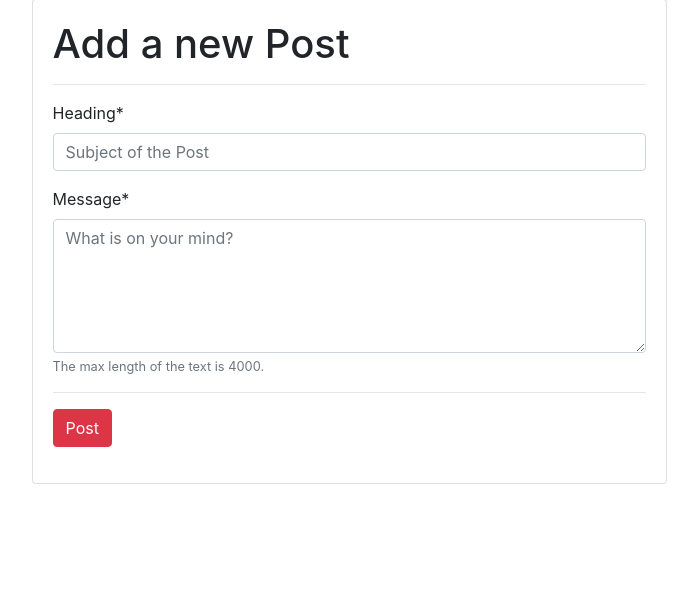
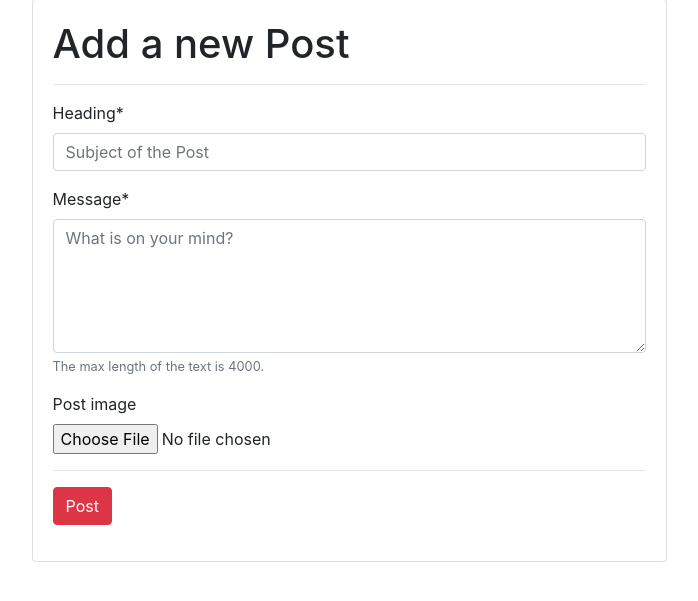
Before and after one commit to prasad-talamala/social_network, a Django app: page /add_post/ in a window 1280 px wide. Shown: the part 131-732 px from the top of the page, without its empty margins (291-989 px from the left). Run offline with Django 3.2, Linux system fonts and the light colour scheme; a user stored in the database is signed in; some libraries are stand-ins or nearby versions.

Commit message:
added image option

```diff
--- a/accounts/forms.py
+++ b/accounts/forms.py
@@ -17,6 +17,9 @@ class NewPostForm(forms.ModelForm):
         help_text='The max length of the text is 4000.'
     )
 
+    post_image = forms.ImageField(required=False, error_messages={'invalid': ("Image files only")},
+                                  widget=forms.FileInput)
+
     class Meta:
         model = PostsModel
-        fields = ['heading', 'message']
+        fields = ['heading', 'message', 'post_image']
--- a/accounts/models.py
+++ b/accounts/models.py
@@ -5,6 +5,7 @@ from django.db import models
 class PostsModel(models.Model):
     heading = models.CharField(max_length=200)
     message = models.TextField(max_length=4000)
+    post_image = models.ImageField(upload_to="posts/", blank=True)
     created_at = models.DateTimeField(auto_now_add=True)
     created_by = models.ForeignKey(User, related_name="posts", on_delete=models.CASCADE)
 
--- a/accounts/views.py
+++ b/accounts/views.py
@@ -77,7 +77,6 @@ def timeline(request):
 def profile(request):
     user_obj = User.objects.get(id=request.user.id)
     followers = SocialConnectivity.objects.filter(follower=user_obj)
-    print(followers, len(followers))
     if request.method == "GET":
         return render(request, 'profile.html', {'user_data': user_obj, 'followers': len(followers)})
     else:
@@ -95,7 +94,7 @@ def profile(request):
 @login_required
 def add_post(request):
     if request.method == 'POST':
-        form = NewPostForm(request.POST)
+        form = NewPostForm(request.POST, request.FILES)
         if form.is_valid():
             new_post = form.save(commit=False)
             new_post.created_by = request.user
--- a/social_network/settings.py
+++ b/social_network/settings.py
@@ -127,3 +127,7 @@ if not DEBUG:
     STATIC_ROOT = os.path.join(BASE_DIR, 'static')
 else:
     STATICFILES_DIRS = (os.path.join(BASE_DIR, 'static'),)
+
+
+MEDIA_URL = '/media/'
+MEDIA_ROOT = os.path.join(BASE_DIR, 'media')
--- a/social_network/urls.py
+++ b/social_network/urls.py
@@ -1,8 +1,11 @@
 from django.conf.urls import url
+from django.conf.urls.static import static
 from django.contrib import admin
 from django.urls import path, include
+
+from social_network import settings
 
 urlpatterns = [
     path('admin/', admin.site.urls),
     url(r'^', include('accounts.urls')),
-]
+]+ static(settings.MEDIA_URL, document_root=settings.MEDIA_ROOT)
--- a/templates/new_post.html
+++ b/templates/new_post.html
@@ -12,7 +12,7 @@
             <div class="card-body">
                 <h1>Add a new Post</h1>
                 <hr>
-                <form method="POST">
+                <form method="POST" enctype="multipart/form-data">
                     {% csrf_token %}
                     {{form|crispy}}
                     <hr>
--- a/templates/timeline.html
+++ b/templates/timeline.html
@@ -36,6 +36,12 @@
                     </div>
                 </div>
                 {{ post.message }}
+                <br><br>
+                {% if post.post_image %}
+                <div class="col-6">
+                    <img class="text-muted" src="{{ post.post_image.url }}" style="width:250px; height:250px">
+                </div>
+                {% endif %}
             </div>
         </div>
     </div>
```
Also changed, not shown: accounts/migrations/0003_postsmodel_post_image.py (added).
